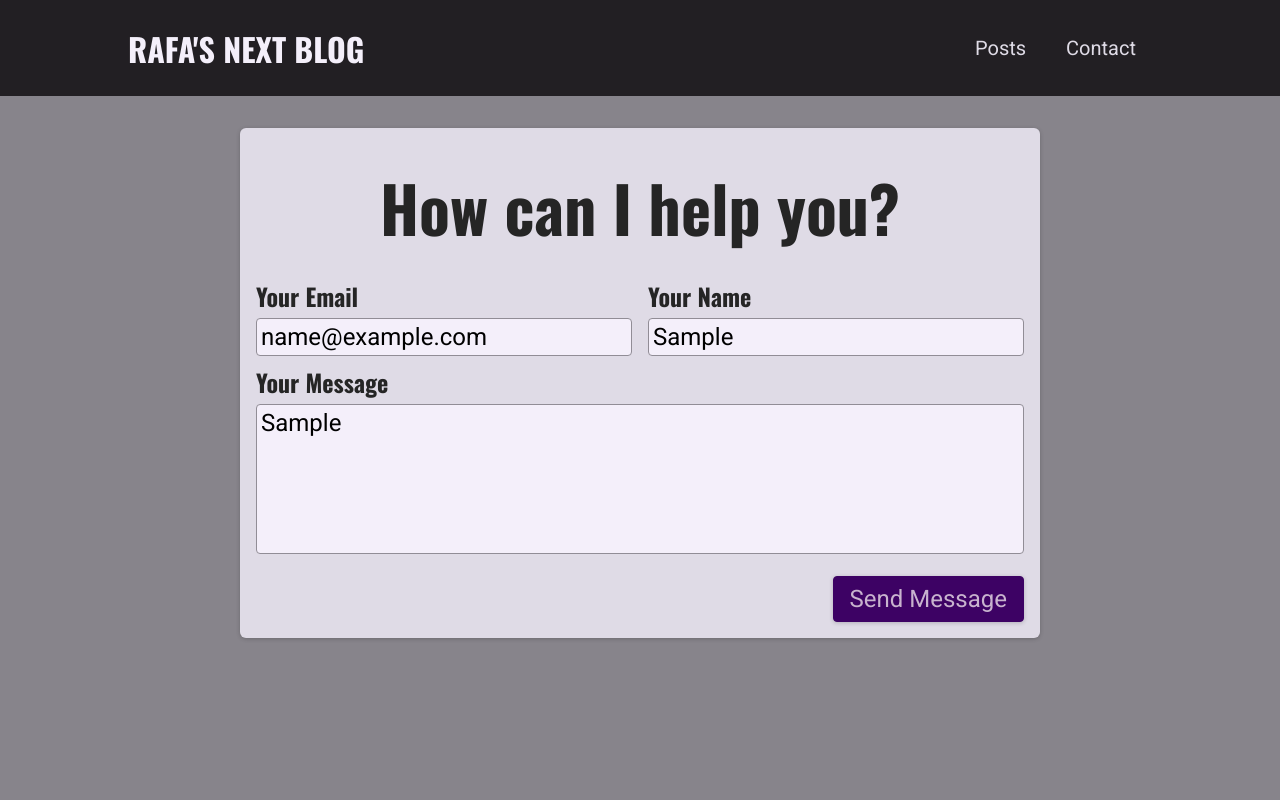
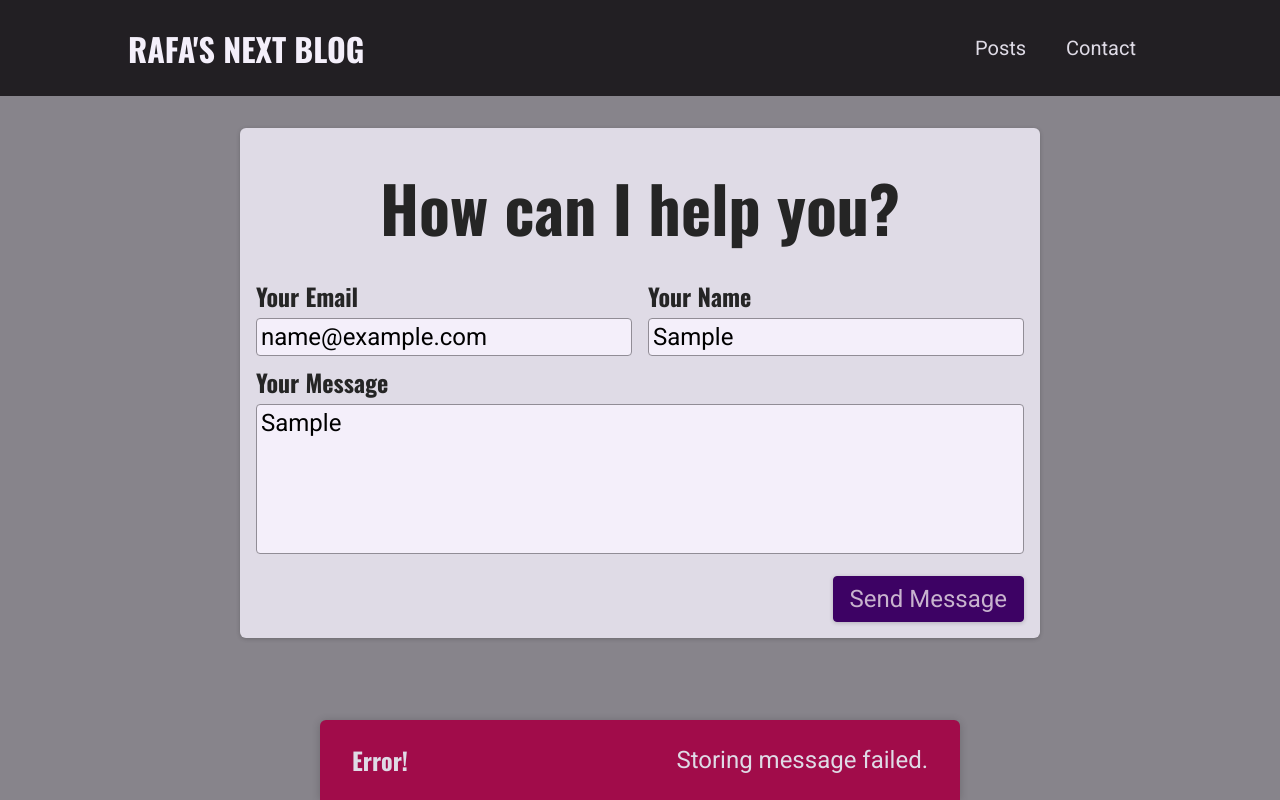
Before and after one commit to rmneves92/nextblog, a Next.js app: page /contact in a window 1280 px wide. Both pictures are taken after typing "name@example.com", "Sample", "Sample" into the empty fields and a click on the button "Send Message". Built offline with nearby package versions, Linux system fonts and the light colour scheme; no server answers; the database is empty.

Commit message:
add notification

```diff
--- a/components/contact/contact-form.js
+++ b/components/contact/contact-form.js
@@ -1,25 +1,87 @@
-import { useState } from 'react';
+import { useEffect, useState } from 'react';
 import classes from './contact-form.module.css';
+import Notification from '../ui/notification';
+
+async function sendContactData(contactDetails) {
+  const response = await fetch('/api/contact/', {
+    method: 'POST',
+    body: JSON.stringify(contactDetails),
+    headers: {
+      'Content-Type': 'application/json',
+    },
+  });
+
+  const data = await response.json();
+
+  if (!response.ok) {
+    throw new Error(data.message || 'Something went wrong');
+  }
+}
 
 function ContactForm() {
   const [enteredEmail, setEnteredEmail] = useState('');
   const [enteredName, setEnteredName] = useState('');
   const [enteredMessage, setEnteredMessage] = useState('');
+  const [requestStatus, setRequestStatus] = useState(); // pending, success, error
+  const [requestError, setRequestError] = useState();
 
-  function sendMessageHandler(event) {
+  useEffect(() => {
+    if (requestStatus === 'success' || requestStatus === 'error') {
+      const timer = setTimeout(() => {
+        setRequestStatus(null);
+        setRequestError(null);
+      }, 3000);
+
+      return () => clearTimeout(timer);
+    }
+  }, [requestStatus]);
+
+  async function sendMessageHandler(event) {
     event.preventDefault();
 
-    fetch('/api/contact/', {
-      method: 'POST',
-      body: JSON.stringify({
+    setRequestStatus('pending');
+
+    try {
+      await sendContactData({
         email: enteredEmail,
         name: enteredName,
         message: enteredMessage,
-      }),
-      headers: {
-        'Content-Type': 'application/json',
-      },
-    });
+      });
+      setRequestStatus('success');
+
+      setEnteredName('');
+      setEnteredEmail('');
+      setEnteredMessage('');
+    } catch (error) {
+      setRequestError(error.message);
+      setRequestStatus('error');
+    }
+  }
+
+  let notification;
+
+  if (requestStatus === 'pending') {
+    notification = {
+      status: 'pending',
+      title: 'Sending message',
+      message: 'Your message is on its way!',
+    };
+  }
+
+  if (requestStatus === 'success') {
+    notification = {
+      status: 'success',
+      title: 'Success!',
+      message: 'Message sent successfully',
+    };
+  }
+
+  if (requestStatus === 'error') {
+    notification = {
+      status: 'error',
+      title: 'Error!',
+      message: requestError,
+    };
   }
 
   return (
@@ -63,6 +125,14 @@
           <button>Send Message</button>
         </div>
       </form>
+
+      {notification && (
+        <Notification
+          status={notification.status}
+          title={notification.title}
+          message={notification.message}
+        />
+      )}
     </section>
   );
 }
--- /dev/null
+++ b/components/ui/notification.js
@@ -0,0 +1,28 @@
+import ReactDOM from 'react-dom';
+
+import classes from './notification.module.css';
+
+function Notification(props) {
+  const { title, message, status } = props;
+
+  let statusClasses = '';
+
+  if (status === 'success') {
+    statusClasses = classes.success;
+  }
+
+  if (status === 'error') {
+    statusClasses = classes.error;
+  }
+
+  const cssClasses = `${classes.notification} ${statusClasses}`;
+
+  return (
+    <div className={cssClasses}>
+      <h2>{title}</h2>
+      <p>{message}</p>
+    </div>
+  );
+}
+
+export default Notification;
--- /dev/null
+++ b/components/ui/notification.module.css
@@ -0,0 +1,43 @@
+.notification {
+  display: flex;
+  justify-content: space-between;
+  align-items: center;
+  color: var(--color-grey-100);
+  background-color: var(--color-grey-800);
+  padding: 0 var(--size-8);
+  box-shadow: 0 1px 8px rgba(0, 0, 0, 0.2);
+  position: fixed;
+  height: 5rem;
+  bottom: 0;
+  width: 100%;
+  left: 0;
+  border-top-right-radius: 0;
+  border-top-left-radius: 0;
+}
+
+.notification h2 {
+  font-size: var(--size-6);
+  margin: 0;
+}
+
+.notification p {
+  margin: 0;
+}
+
+.success {
+  background-color: var(--color-success-500);
+  color: var(--color-grey-800);
+}
+
+.error {
+  background-color: var(--color-error-500);
+}
+
+@media (min-width: 768px) {
+  .notification {
+    width: 40rem;
+    left: calc(50% - 20rem);
+    border-top-right-radius: 6px;
+    border-top-left-radius: 6px;
+  }
+}
```
